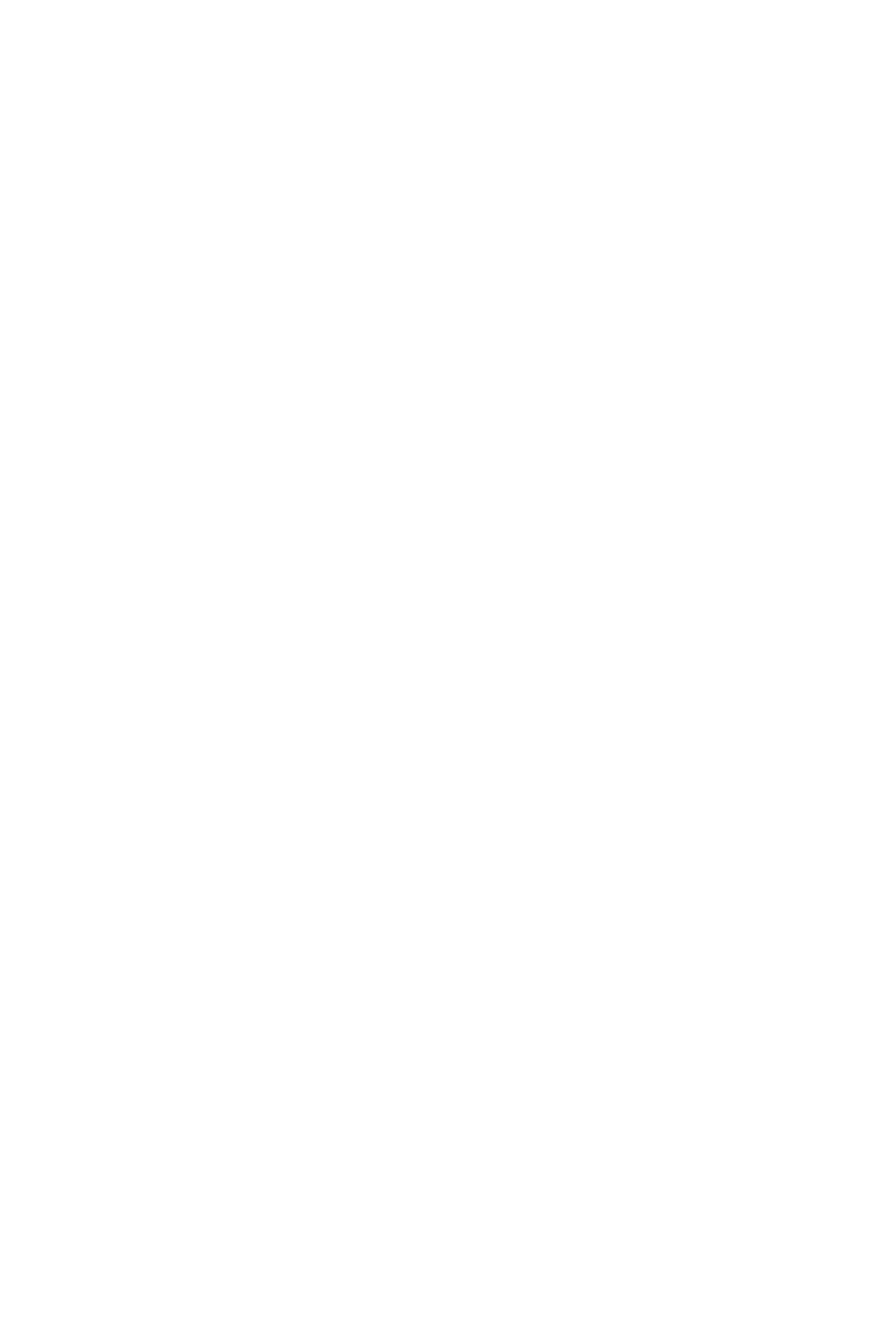
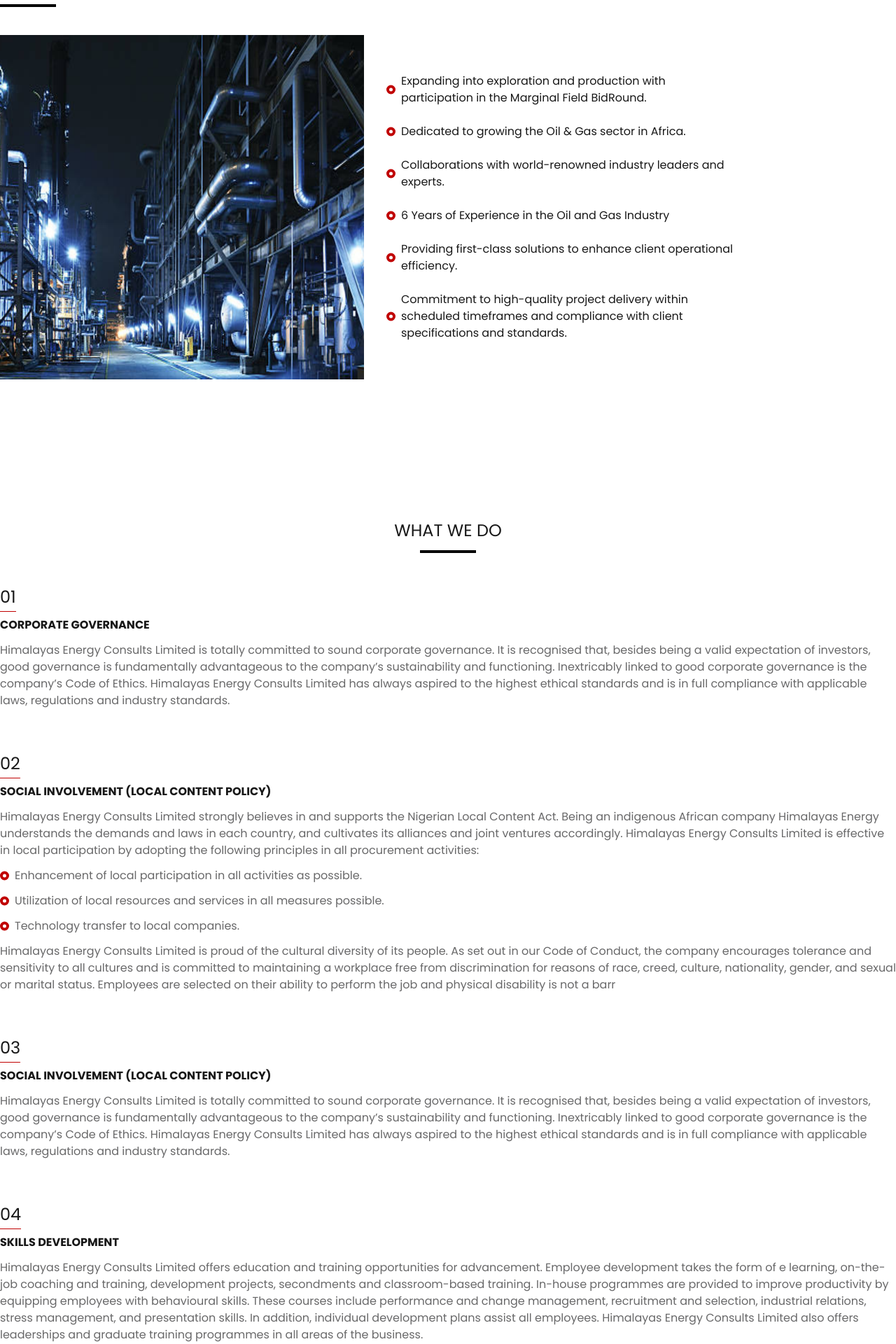
Before and after one commit to stainlezzking/himalayas-energy, a Next.js app: page /about in a window 1280 px wide. Shown: the part 1880-3800 px from the top of the page at 70% size. Before the commit the page ends 1742 px from the top, so only its background shows below. Built offline with nearby package versions, Linux system fonts and the light colour scheme.

Commit message:
completed the about page of himalayas project

```diff
--- a/app/about/page.jsx
+++ b/app/about/page.jsx
@@ -1,6 +1,8 @@
+import Footer from "@/components/footer";
 import Navbar from "@/components/navbar";
 import Titledash from "@/components/title-dash";
 import aboutIntro from "@/public/about-intro.png";
+import values from "@/public/values.png";
 import Image from "next/image";
 
 const Page = () => {
@@ -108,6 +110,151 @@
           </div>
         </section>
       </div>
+      <div className="relative">
+        <section className="pageMargin pt-[100px] pb-[200px] space-y-10">
+          <Titledash> KEY VALUES </Titledash>
+          <div className="flex gap-x-8">
+            <div className="col-span-5 relative w-full max-w-[520px]">
+              <Image src={values} alt="Himalayas Energy Core values " fill />
+            </div>
+            <div className="items-stretch p-[54px] ps-0">
+              <ul className="space-y-6 max-w-[500px]">
+                <li className="flex gap-x-2 items-center">
+                  <svg width="13" height="14" viewBox="0 0 13 14" fill="none" className="block shrink-0">
+                    <circle cx="6.5" cy="7" r="4.5" fill="white" stroke="#C00000" stroke-width="4" />
+                  </svg>
+                  <p>Expanding into exploration and production with participation in the Marginal Field BidRound.</p>
+                </li>
+                <li className="flex gap-x-2 items-center">
+                  <svg width="13" height="14" viewBox="0 0 13 14" fill="none" className="block shrink-0">
+                    <circle cx="6.5" cy="7" r="4.5" fill="white" stroke="#C00000" stroke-width="4" />
+                  </svg>
+                  <p>Dedicated to growing the Oil & Gas sector in Africa.</p>
+                </li>
+                <li className="flex gap-x-2 items-center">
+                  <svg width="13" height="14" viewBox="0 0 13 14" fill="none" className="block shrink-0">
+                    <circle cx="6.5" cy="7" r="4.5" fill="white" stroke="#C00000" stroke-width="4" />
+                  </svg>
+                  <p>Collaborations with world-renowned industry leaders and experts.</p>
+                </li>
+                <li className="flex gap-x-2 items-center">
+                  <svg width="13" height="14" viewBox="0 0 13 14" fill="none" className="block shrink-0">
+                    <circle cx="6.5" cy="7" r="4.5" fill="white" stroke="#C00000" stroke-width="4" />
+                  </svg>
+                  <p>6 Years of Experience in the Oil and Gas Industry</p>
+                </li>
+                <li className="flex gap-x-2 items-center">
+                  <svg width="13" height="14" viewBox="0 0 13 14" fill="none" className="block shrink-0">
+                    <circle cx="6.5" cy="7" r="4.5" fill="white" stroke="#C00000" stroke-width="4" />
+                  </svg>
+                  <p>Providing first-class solutions to enhance client operational efficiency.</p>
+                </li>
+                <li className="flex gap-x-2 items-center">
+                  <svg width="13" height="14" viewBox="0 0 13 14" fill="none" className="block shrink-0">
+                    <circle cx="6.5" cy="7" r="4.5" fill="white" stroke="#C00000" stroke-width="4" />
+                  </svg>
+                  <p>
+                    Commitment to high-quality project delivery within scheduled timeframes and compliance with client specifications and standards.
+                  </p>
+                </li>
+              </ul>
+            </div>
+          </div>
+        </section>
+      </div>
+
+      <div className="space-y-[47px] pageMargin">
+        <div className="flex items-center justify-center flex-cols-1">
+          <Titledash span="mx-auto">WHAT WE DO</Titledash>
+        </div>
+        <ul className="space-y-[62px]">
+          <li className="space-y-3">
+            <span className="text-2xl pb-1 border-b border-b-primary">01</span>
+            <h1 className="font-bold">CORPORATE GOVERNANCE</h1>
+            <p className="text-body1">
+              Himalayas Energy Consults Limited is totally committed to sound corporate governance. It is recognised that, besides being a valid
+              expectation of investors, good governance is fundamentally advantageous to the company’s sustainability and functioning. Inextricably
+              linked to good corporate governance is the company’s Code of Ethics. Himalayas Energy Consults Limited has always aspired to the highest
+              ethical standards and is in full compliance with applicable laws, regulations and industry standards.
+            </p>
+          </li>
+          <li className="space-y-3">
+            <span className="text-2xl pb-1 border-b border-b-primary">02</span>
+            <h1 className="font-bold">SOCIAL INVOLVEMENT (LOCAL CONTENT POLICY)</h1>
+            <p className="text-body1">
+              Himalayas Energy Consults Limited strongly believes in and supports the Nigerian Local Content Act. Being an indigenous African company
+              Himalayas Energy understands the demands and laws in each country, and cultivates its alliances and joint ventures accordingly.
+              Himalayas Energy Consults Limited is effective in local participation by adopting the following principles in all procurement
+              activities:
+            </p>
+            <span className="flex gap-x-2 items-center text-body1">
+              <svg width="13" height="14" viewBox="0 0 13 14" fill="none" className="block shrink-0">
+                <circle cx="6.5" cy="7" r="4.5" fill="white" stroke="#C00000" stroke-width="4" />
+              </svg>
+              Enhancement of local participation in all activities as possible.
+            </span>
+            <span className="flex gap-x-2 items-center text-body1">
+              <svg width="13" height="14" viewBox="0 0 13 14" fill="none" className="block shrink-0">
+                <circle cx="6.5" cy="7" r="4.5" fill="white" stroke="#C00000" stroke-width="4" />
+              </svg>
+              Utilization of local resources and services in all measures possible.
+            </span>
+            <span className="flex gap-x-2 items-center text-body1">
+              <svg width="13" height="14" viewBox="0 0 13 14" fill="none" className="block shrink-0">
+                <circle cx="6.5" cy="7" r="4.5" fill="white" stroke="#C00000" stroke-width="4" />
+              </svg>
+              Technology transfer to local companies.
+            </span>
+            <p className="text-body1">
+              Himalayas Energy Consults Limited is proud of the cultural diversity of its people. As set out in our Code of Conduct, the company
+              encourages tolerance and sensitivity to all cultures and is committed to maintaining a workplace free from discrimination for reasons of
+              race, creed, culture, nationality, gender, and sexual or marital status. Employees are selected on their ability to perform the job and
+              physical disability is not a barr
+            </p>
+          </li>
+          <li className="space-y-3">
+            <span className="text-2xl pb-1 border-b border-b-primary">03</span>
+            <h1 className="font-bold">SOCIAL INVOLVEMENT (LOCAL CONTENT POLICY)</h1>
+            <p className="text-body1">
+              Himalayas Energy Consults Limited is totally committed to sound corporate governance. It is recognised that, besides being a valid
+              expectation of investors, good governance is fundamentally advantageous to the company’s sustainability and functioning. Inextricably
+              linked to good corporate governance is the company’s Code of Ethics. Himalayas Energy Consults Limited has always aspired to the highest
+              ethical standards and is in full compliance with applicable laws, regulations and industry standards.
+            </p>
+          </li>
+          <li className="space-y-3">
+            <span className="text-2xl pb-1 border-b border-b-primary">04</span>
+            <h1 className="font-bold">SKILLS DEVELOPMENT</h1>
+            <p className="text-body1">
+              Himalayas Energy Consults Limited offers education and training opportunities for advancement. Employee development takes the form of e
+              learning, on-the-job coaching and training, development projects, secondments and classroom-based training. In-house programmes are
+              provided to improve productivity by equipping employees with behavioural skills. These courses include performance and change
+              management, recruitment and selection, industrial relations, stress management, and presentation skills. In addition, individual
+              development plans assist all employees. Himalayas Energy Consults Limited also offers leaderships and graduate training programmes in
+              all areas of the business.
+            </p>
+          </li>
+          <li className="space-y-3">
+            <span className="text-2xl pb-1 border-b border-b-primary">05</span>
+            <h1 className="font-bold">SOCIAL RESPONSIBILITY</h1>
+            <p className="text-body1">
+              Himalayas Energy Consults Limited takes seriously the influence and impact its business has on society, the economy, and the
+              environment. Corporate Social Investment (CSI) is an inherent part of how Himalayas Energy Consults Limited currently does business.
+              Economically and socially strong communities enhance Himalayas Energy Consults Limited success, and its evolving strategy is aligned to
+              long-term business objectives.
+            </p>
+          </li>
+        </ul>
+      </div>
+
+      <div className="my-[119px] flex justify-center">
+        <svg width="95" height="8" viewBox="0 0 95 8" fill="none" xmlns="http://www.w3.org/2000/svg">
+          <circle cx="3.5" cy="4" r="3" transform="rotate(-90 3.5 4)" fill="#181818" stroke="#D9D9D9" />
+          <rect x="26" y="6" width="3" height="59" transform="rotate(-90 26 6)" fill="#181818" />
+          <rect x="43" y="8" width="8" height="39" transform="rotate(-90 43 8)" fill="black" />
+        </svg>
+      </div>
+      <Footer />
     </div>
   );
 };
--- a/app/page.jsx
+++ b/app/page.jsx
@@ -366,7 +366,7 @@
             <div className="items-stretch p-[67px] ps-0">
               <ul className="space-y-6 max-w-[500px]">
                 <li className="flex gap-x-1 items-center">
-                  <svg width="13" height="14" viewBox="0 0 13 14" fill="none" className="block">
+                  <svg width="13" height="14" viewBox="0 0 13 14" fill="none" className="block shrink-0">
                     <circle cx="6.5" cy="7" r="4.5" fill="white" stroke="#C00000" stroke-width="4" />
                   </svg>
                   <p>
@@ -374,7 +374,7 @@
                   </p>
                 </li>
                 <li className="flex gap-x-1 items-center">
-                  <svg width="13" height="14" viewBox="0 0 13 14" fill="none" className="block">
+                  <svg width="13" height="14" viewBox="0 0 13 14" fill="none" className="block shrink-0">
                     <circle cx="6.5" cy="7" r="4.5" fill="white" stroke="#C00000" stroke-width="4" />
                   </svg>
                   <p>
@@ -382,7 +382,7 @@
                   </p>
                 </li>
                 <li className="flex gap-x-1 items-center">
-                  <svg width="13" height="14" viewBox="0 0 13 14" fill="none" className="block">
+                  <svg width="13" height="14" viewBox="0 0 13 14" fill="none" className="block shrink-0">
                     <circle cx="6.5" cy="7" r="4.5" fill="white" stroke="#C00000" stroke-width="4" />
                   </svg>
                   <p>
```
Also changed, not shown: components/navbar.jsx (+4 -4 lines).
